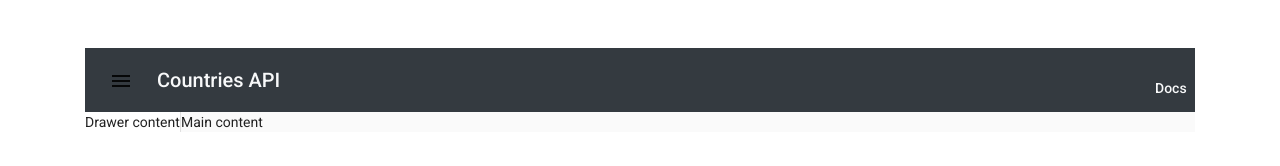
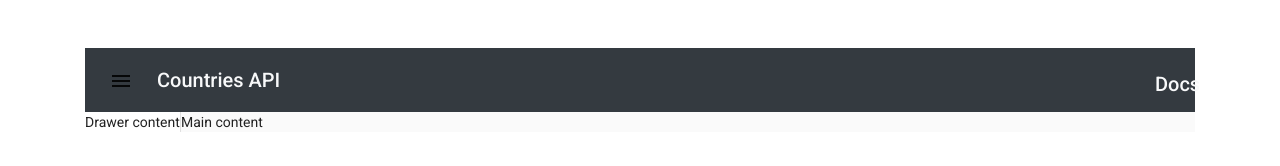
Before and after one commit to savindug/countries, an Angular app in the folder ng-client/: page /about in a window 1280 px wide. Shown: the top 166 px of the page. Built offline with nearby package versions, Linux system fonts and the light colour scheme.

Commit message:
git ignore

```diff
--- a/ng-client/src/app/components/layout/header/header.component.html
+++ b/ng-client/src/app/components/layout/header/header.component.html
@@ -7,7 +7,7 @@
        <span class="example-spacer"></span>
       <span>
       </span> <button mat-icon-button class="example-icon favorite-icon" aria-label="Example icon-button with heart icon">
-        <a class="text-light nav-link"  routerLink="/about">Docs</a>
+        <h3><a class="text-light nav-link"  routerLink="/about">Docs</a></h3>
        </button>
      </mat-toolbar>
 </header>
```
Also changed, not shown: 1 other file (tests, documents, lock files or other folders).
